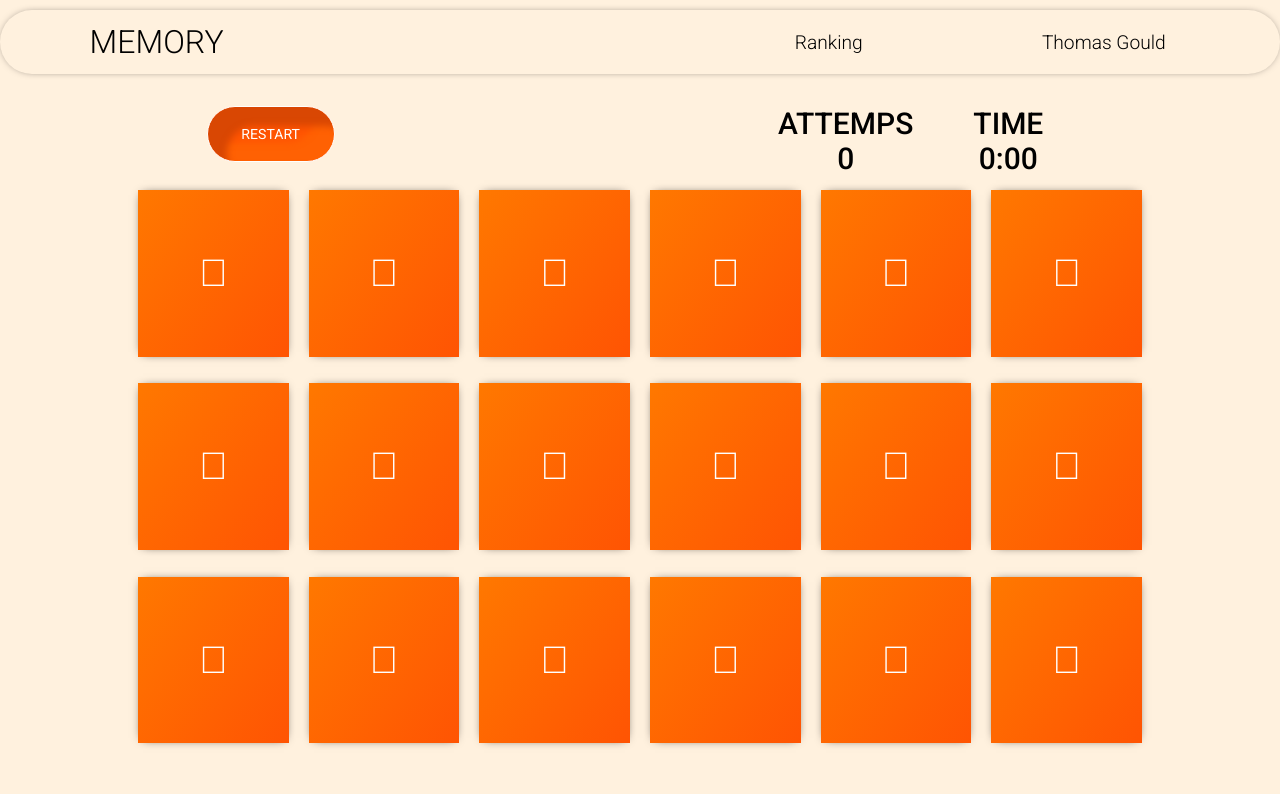
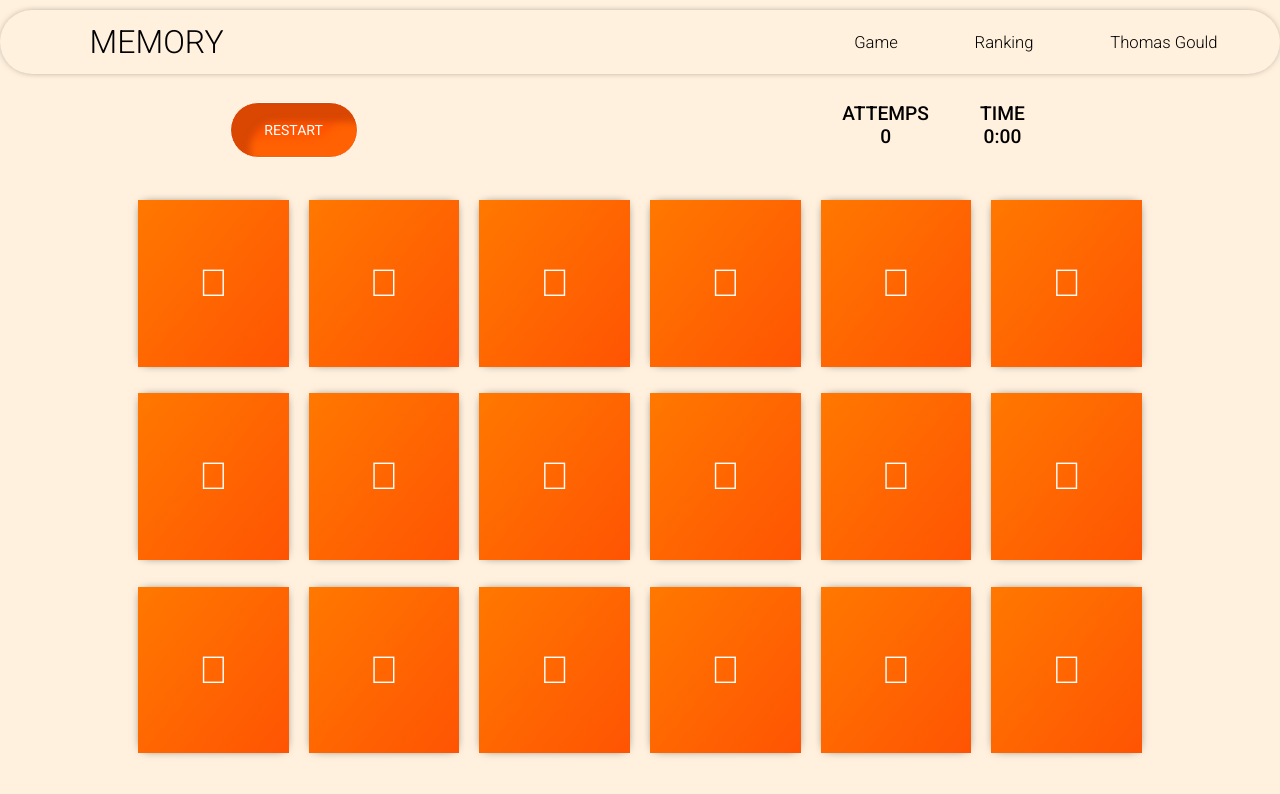
Before and after one commit to alejandrosandi22/memory, an Angular app: page /game in a window 1280 px wide. Shown: the top 794 px of the page. Built offline with nearby package versions, Linux system fonts and the light colour scheme; some icons are missing.

Commit message:
fixed size

```diff
--- a/src/app/components/game/game.component.scss
+++ b/src/app/components/game/game.component.scss
@@ -10,7 +10,7 @@
     height: auto;
     display: flex;
     justify-content: space-around;
-    margin-top: 4vh;
+    margin-top: 3.5vh;
     .restart{
       width: 10vw;
       height: 7vh;
@@ -42,19 +42,19 @@
           display: block;
           text-align: center;
           color: #000;
-          font-size: 30px;
+          font-size: 1.5vw;
           font-weight: 500;
-          margin: 0 30px;
+          margin: 0 2vw;
         }
         & > h3{
-          font-size: 30px;
+          font-size: 1.5vw;
         }
       }
     }
   }
   .cards-wrapper{
     position: absolute;
-    bottom: 50px;
+    bottom: 5vh;
     left: 0;
     right: 0;
     margin: auto;
--- a/src/app/components/ranking/ranking.component.html
+++ b/src/app/components/ranking/ranking.component.html
@@ -1,34 +1,4 @@
 <div class="ranking-container">
-    <table>
-      <tr>
-        <th>#</th>
-        <th>Name</th>
-        <th>Speed</th>
-        <th>Attempts</th>
-      </tr>
-      <tr>
-        <td>1</td>
-        <td>User Name</td>
-        <td>0:00</td>
-        <td>0</td>
-      </tr>
-      <tr>
-        <td>2</td>
-        <td>User Name</td>
-        <td>0:00</td>
-        <td>0</td>
-      </tr>
-      <tr>
-        <td>3</td>
-        <td>User Name</td>
-        <td>0:00</td>
-        <td>0</td>
-      </tr>
-      <tr>
-        <td>4</td>
-        <td>User Name</td>
-        <td>0:00</td>
-        <td>0</td>
-      </tr>
-    </table>
+    <app-nav></app-nav>
+    <app-table></app-table>
 </div>
--- a/src/app/components/ranking/ranking.component.scss
+++ b/src/app/components/ranking/ranking.component.scss
@@ -1,36 +1,8 @@
 .ranking-container{
-  width: 100%;
-  height: 100%;
-  display: flex;
-  justify-content: center;
-  background: linear-gradient(309deg, #fff1de, #ffe3be);
-  overflow-y: scroll;
-  table{
-    margin: 2.5vw;
-    width: 80%;
-    height: fit-content;
-    border-collapse: collapse;
-    tr{
-      width: 100%;
-      &:nth-child(1){
-        background: linear-gradient(309deg, #FF5403, #FF7800);
-      }
-      &:nth-child(even){
-        background: #ffe3be;
-      }
-      td, th{
-        padding: 10px;
-        width: calc(100% / 3);
-        font-size: 1.5vw;
-        text-align: center;
-        border: 1px solid linear-gradient(309deg, #fff1de, #ffe3be);
-        &:nth-child(1){
-            width: 10%;
-        }
-      }
-      th{
-        color: #fff;
-      }
-    }
-  }
+    position: absolute;
+    top: 0;
+    left: 0;
+    width: 100%;
+    height: 100%;
+    background: linear-gradient(309deg, #fff1de, #ffe3be);
 }
--- a/src/app/components/ranking/table/table.component.scss
+++ b/src/app/components/ranking/table/table.component.scss
@@ -0,0 +1,34 @@
+.table-container{
+    width: 100%;
+    display: flex;
+    justify-content: center;
+    overflow-y: scroll;
+    table{
+      margin: 2.5vw;
+      width: 80%;
+      height: fit-content;
+      border-collapse: collapse;
+      tr{
+        width: 100%;
+        &:nth-child(1){
+          background: linear-gradient(309deg, #FF5403, #FF7800);
+        }
+        &:nth-child(even){
+          background: #ffe3be;
+        }
+        td, th{
+          padding: 10px;
+          width: calc(100% / 3);
+          font-size: 1.5vw;
+          text-align: center;
+          border: 1px solid linear-gradient(309deg, #fff1de, #ffe3be);
+          &:nth-child(1){
+              width: 10%;
+          }
+        }
+        th{
+          color: #fff;
+        }
+      }
+    }
+  }
--- a/src/app/shared/components/nav/nav.component.html
+++ b/src/app/shared/components/nav/nav.component.html
@@ -1,7 +1,8 @@
 <div class="nav-container">
     <h1 class="title">Memory</h1>
     <ul>
-        <li><a href="#">Ranking</a></li>
+        <li><a routerLink="/game">Game</a></li>
+        <li><a routerLink="/ranking">Ranking</a></li>
         <li *ngIf="logged" ><a href="#">Sign In</a></li>
         <li *ngIf="!logged">Thomas Gould <i class="fal fa-sign-out"></i></li>
     </ul>
--- a/src/app/shared/components/nav/nav.component.scss
+++ b/src/app/shared/components/nav/nav.component.scss
@@ -22,10 +22,10 @@
     align-items: center;
     justify-content: flex-end;
     & > li{
-      margin: 0 7vw;
+      margin: 0 3vw;
       text-decoration: none;
       color: #000;
-      font-size: 1.5vw;
+      font-size: 1.3vw;
       font-weight: 300;
       cursor: default;
       & > i{
@@ -38,7 +38,7 @@
       a{
         text-decoration: none;
         color: #000;
-        font-size: 1.5vw;
+        font-size: 1.3vw;
         font-weight: 300;
         &:hover{
           border-bottom: 1px solid #000;
```
